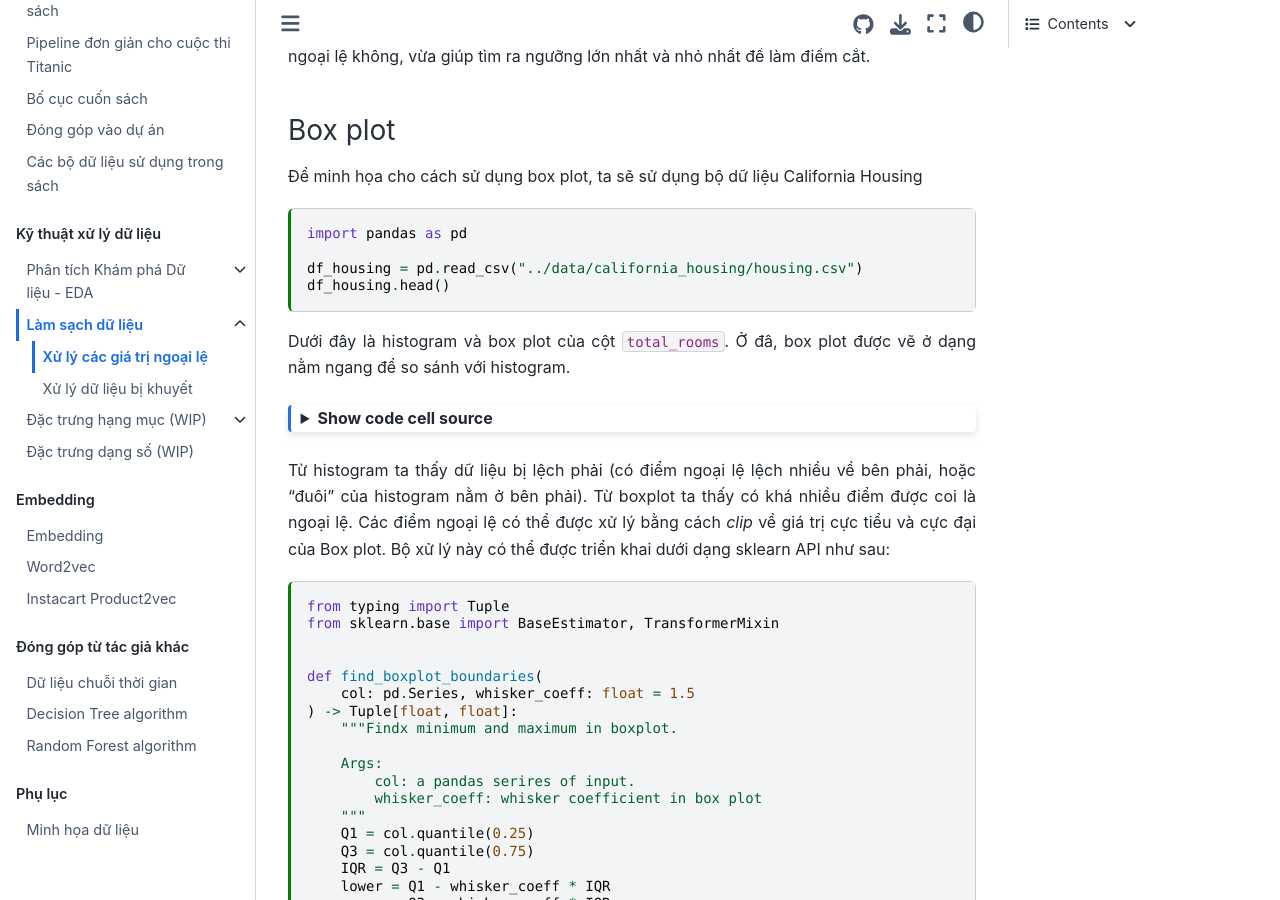
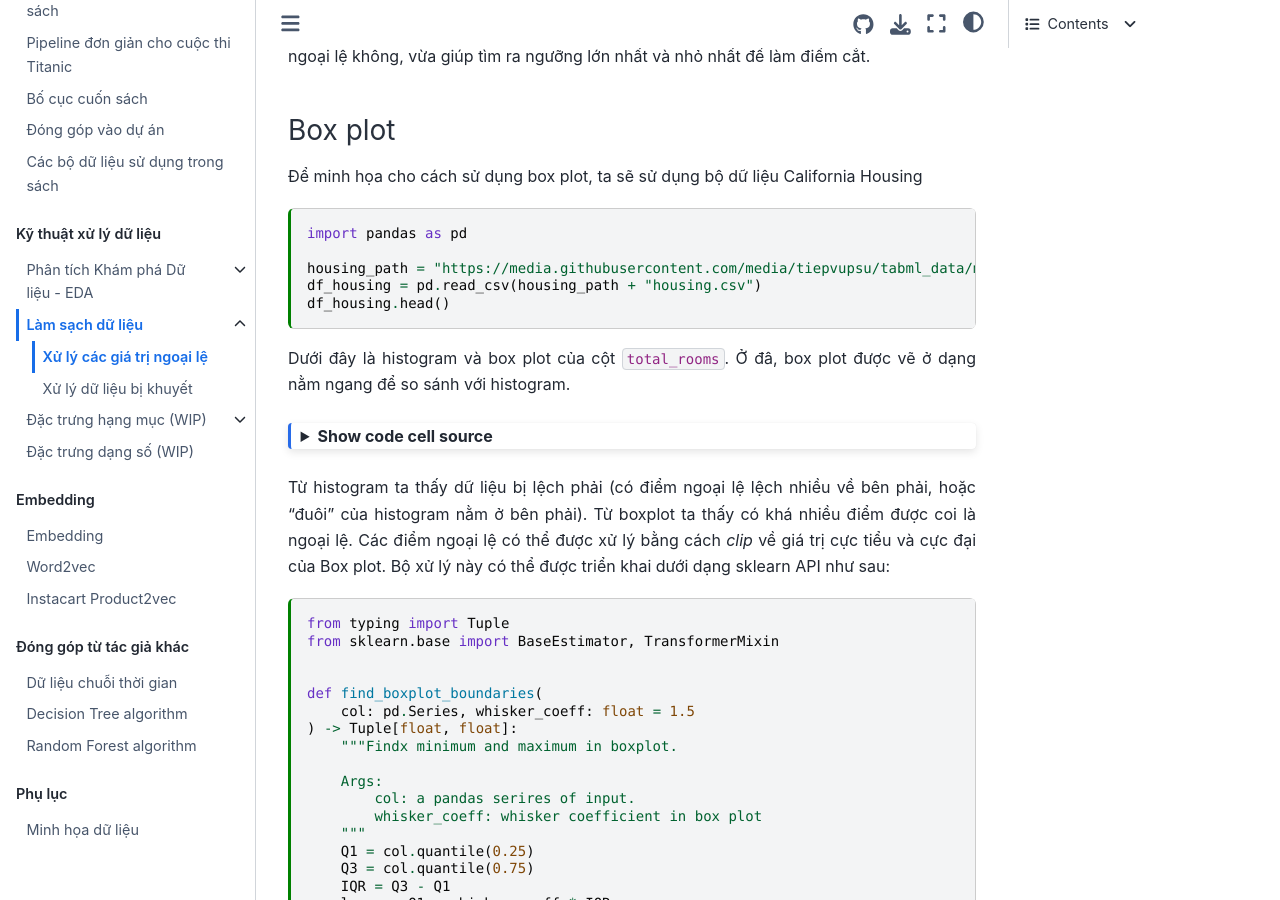
Before and after one commit to tiepvupsu/tabml_book, a Jupyter Book: the page built from book/ch_data_processing/process_outliers.md, in a window 1280 px wide and 900 px high, scrolled down 2213 px. Built offline with Jupyter Book 1.0.4 settings and Sphinx 7.4.7 and the Sphinx Book theme 1.1.4, drawn with Linux system fonts in a browser that asks for light colours; comment, search, counter and statistics services are not loaded.

Commit message:
fix process outliers

````diff
--- a/book/ch_data_processing/process_outliers.md
+++ b/book/ch_data_processing/process_outliers.md
@@ -117,7 +117,8 @@
 ```{code-cell} ipython3
 import pandas as pd
 
-df_housing = pd.read_csv("../data/california_housing/housing.csv")
+housing_path = "https://media.githubusercontent.com/media/tiepvupsu/tabml_data/master/california_housing/"
+df_housing = pd.read_csv(housing_path + "housing.csv")
 df_housing.head()
 ```
 
````
